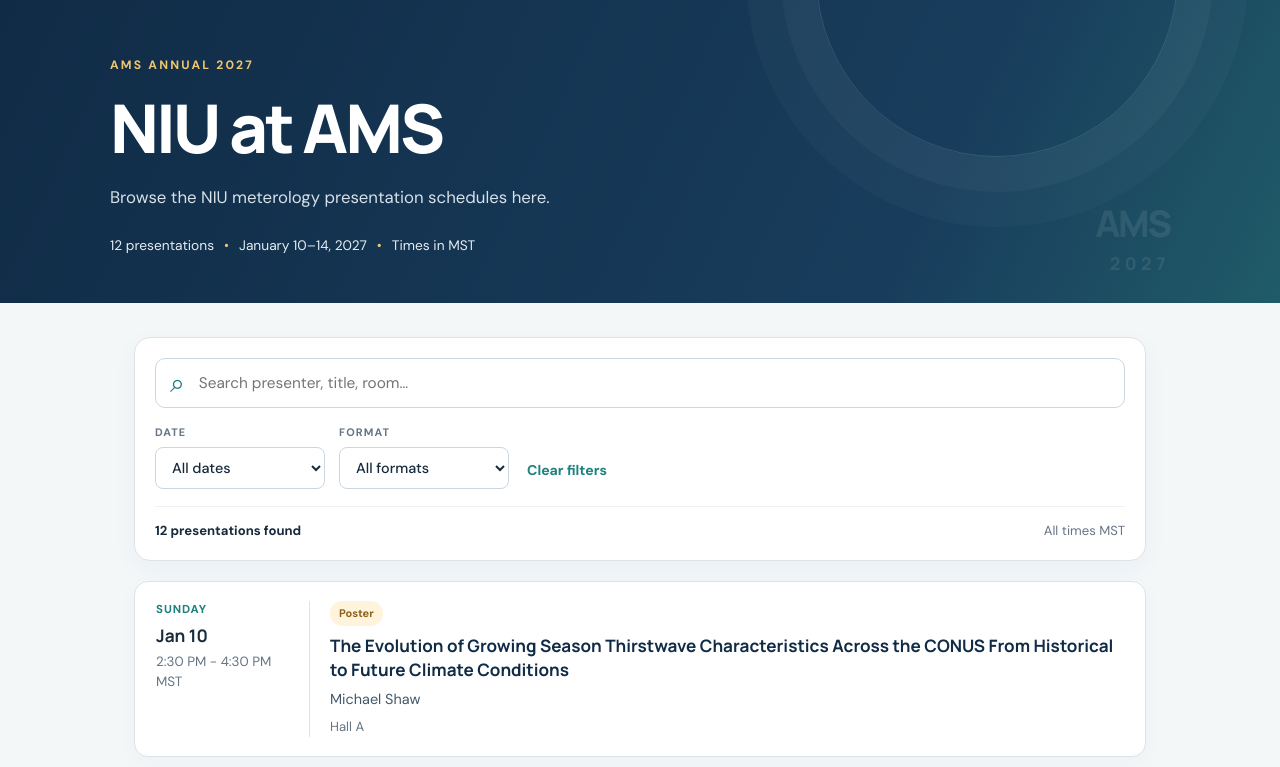
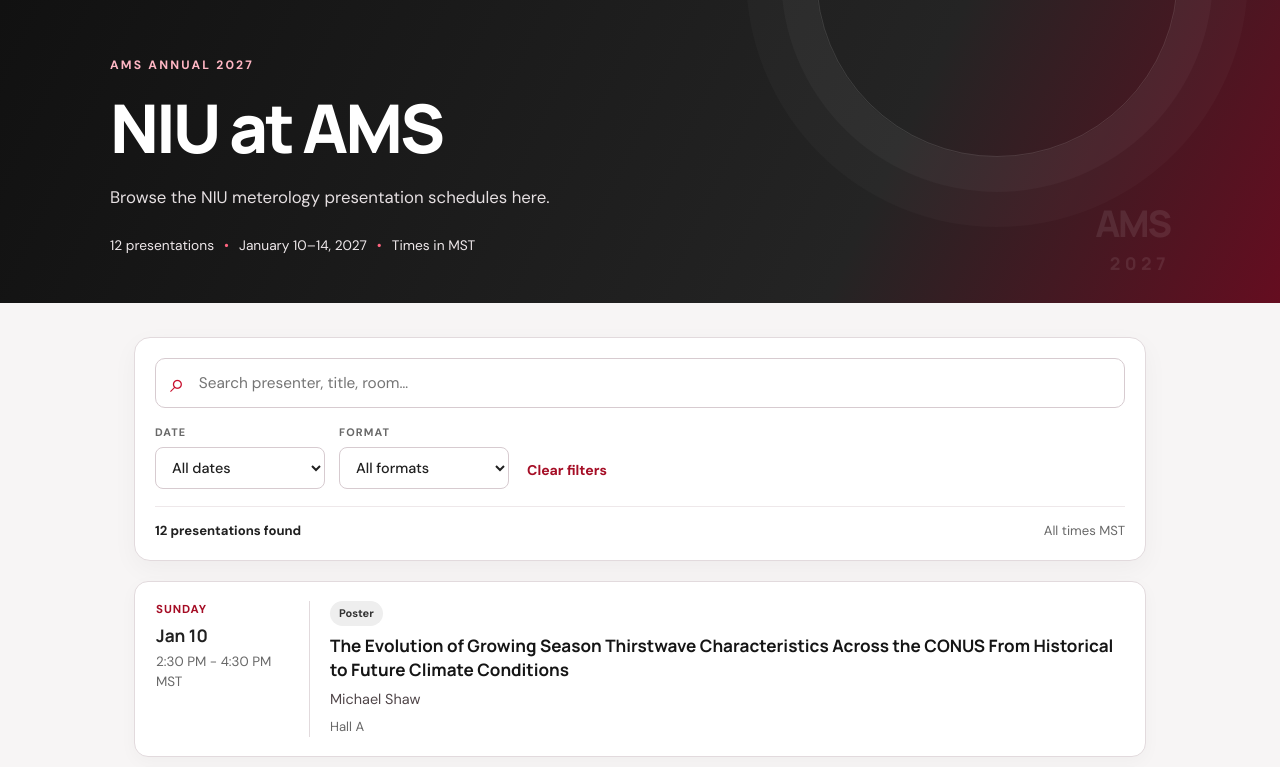
Before and after one commit to ab-collier/niu-ams-2027, a plain HTML site: page index.html in a window 1280 px wide. Shown: the top 767 px of the page. Drawn offline with nearby package versions, Linux system fonts and the light colour scheme.

Commit message:
Add files via upload

```diff
--- a/styles.css
+++ b/styles.css
@@ -1,46 +1,56 @@
 * { box-sizing: border-box; }
-:root { --navy:#102b46; --navy2:#183d5c; --teal:#1d817e; --gold:#e5b85c; --ink:#172b3d; --muted:#657586; --line:#dce4e9; --paper:#f4f7f8; }
+:root {
+  --black:#151515;
+  --black2:#292929;
+  --red:#c8102e;
+  --red-dark:#a50d25;
+  --red-pale:#fbecef;
+  --ink:#202020;
+  --muted:#686868;
+  --line:#e2dadd;
+  --paper:#f7f5f5;
+}
 body { margin:0; background:var(--paper); color:var(--ink); font-family:"DM Sans",Arial,sans-serif; line-height:1.5; }
-.hero { background:linear-gradient(115deg,#102b46 0%,#183d5c 72%,#205b68 100%); color:white; padding:56px max(24px,calc((100vw - 1060px)/2)) 48px; position:relative; overflow:hidden; }
+.hero { background:linear-gradient(115deg,#111111 0%,#242424 68%,#650d20 100%); color:white; padding:56px max(24px,calc((100vw - 1060px)/2)) 48px; position:relative; overflow:hidden; }
 .hero:after { content:""; position:absolute; width:360px;height:360px;border:1px solid #ffffff20;border-radius:50%;right:8%;top:-205px;box-shadow:0 0 0 35px #ffffff08,0 0 0 70px #ffffff06; }
 .hero-inner { max-width:760px; position:relative; z-index:1; }
-.eyebrow { color:#f0c66d; font-size:.76rem; font-weight:700; letter-spacing:.18em; margin:0 0 18px; }
+.eyebrow { color:#ffb7c4; font-size:.76rem; font-weight:700; letter-spacing:.18em; margin:0 0 18px; }
 h1 { font:800 clamp(2.35rem,6vw,4.2rem)/1.06 "Manrope",sans-serif; letter-spacing:-.045em; margin:0; }
-h1 span { color:#e9c878; }
-.intro { color:#d6e1e9; max-width:570px; font-size:1.05rem; margin:22px 0 24px; }
-.hero-meta { display:flex; flex-wrap:wrap; gap:10px; color:#e4edf2; font-size:.86rem; }
-.dot { color:#e9c878; }
+h1 span { color:#ff647f; }
+.intro { color:#e5dfe1; max-width:570px; font-size:1.05rem; margin:22px 0 24px; }
+.hero-meta { display:flex; flex-wrap:wrap; gap:10px; color:#eee8ea; font-size:.86rem; }
+.dot { color:#ff647f; }
 .hero-mark { position:absolute; right:max(24px,calc((100vw - 1060px)/2)); bottom:30px; font:800 2.3rem/.9 "Manrope",sans-serif; color:#ffffff16; text-align:right; letter-spacing:-.06em; }
 .hero-mark small { font-size:1.1rem; letter-spacing:.25em; }
 .page { max-width:1060px; margin:0 auto; padding:34px 24px 24px; }
-.controls { background:white; border:1px solid var(--line); border-radius:16px; padding:20px; box-shadow:0 8px 26px #183d5c0a; }
-.search-wrap { display:flex; align-items:center; gap:12px; border:1px solid #cbd7df; border-radius:10px; padding:0 14px; height:50px; }
-.search-icon { color:var(--teal); font-size:1.65rem; line-height:1; }
+.controls { background:white; border:1px solid var(--line); border-radius:16px; padding:20px; box-shadow:0 8px 26px #260b120a; }
+.search-wrap { display:flex; align-items:center; gap:12px; border:1px solid #d7cbd0; border-radius:10px; padding:0 14px; height:50px; }
+.search-icon { color:var(--red); font-size:1.65rem; line-height:1; }
 .search-wrap input { border:0; outline:0; width:100%; height:100%; font:inherit; color:var(--ink); background:transparent; font-size:.96rem; }
 .filter-row { display:flex; align-items:end; flex-wrap:wrap; gap:14px; margin-top:16px; }
 .filter-label { display:grid; gap:6px; color:var(--muted); font-size:.68rem; font-weight:700; letter-spacing:.1em; }
-select { min-width:170px; border:1px solid #cbd7df; background:white; border-radius:8px; padding:10px 34px 10px 12px; color:var(--ink); font:500 .9rem "DM Sans",sans-serif; }
-.clear-btn { border:0; background:transparent; color:var(--teal); padding:10px 4px; font:700 .88rem "DM Sans",sans-serif; cursor:pointer; }
+select { min-width:170px; border:1px solid #d7cbd0; background:white; border-radius:8px; padding:10px 34px 10px 12px; color:var(--ink); font:500 .9rem "DM Sans",sans-serif; }
+.clear-btn { border:0; background:transparent; color:var(--red-dark); padding:10px 4px; font:700 .88rem "DM Sans",sans-serif; cursor:pointer; }
 .clear-btn:hover { text-decoration:underline; }
-.results-line { display:flex; justify-content:space-between; gap:12px; margin-top:17px; padding-top:14px; border-top:1px solid #edf1f3; }
+.results-line { display:flex; justify-content:space-between; gap:12px; margin-top:17px; padding-top:14px; border-top:1px solid #eee8ea; }
 .results-line p { margin:0; color:var(--muted); font-size:.82rem; }
 #resultCount { color:var(--ink); font-weight:700; }
 .presentation-list { display:grid; gap:13px; margin-top:20px; }
-.card { background:white; border:1px solid var(--line); border-radius:14px; padding:19px 21px; display:grid; grid-template-columns:154px minmax(0,1fr); gap:20px; box-shadow:0 5px 18px #183d5c08; }
+.card { background:white; border:1px solid var(--line); border-radius:14px; padding:19px 21px; display:grid; grid-template-columns:154px minmax(0,1fr); gap:20px; box-shadow:0 5px 18px #260b1208; }
 .when { border-right:1px solid var(--line); padding-right:17px; }
-.day { color:var(--teal); font-size:.72rem; font-weight:700; letter-spacing:.08em; text-transform:uppercase; }
+.day { color:var(--red-dark); font-size:.72rem; font-weight:700; letter-spacing:.08em; text-transform:uppercase; }
 .date { font:700 1.08rem "Manrope",sans-serif; margin-top:5px; }
 .time { color:var(--muted); font-size:.84rem; margin-top:5px; }
 .details { min-width:0; }
 .tags { display:flex; flex-wrap:wrap; gap:7px; margin-bottom:8px; }
-.tag { display:inline-flex; align-items:center; border-radius:100px; padding:4px 9px; background:#e8f3f2; color:#176d6b; font-size:.69rem; font-weight:700; }
-.tag.poster { background:#fff3dc; color:#8b621b; }
-.title { font:700 1.07rem/1.4 "Manrope",sans-serif; margin:0 0 7px; color:var(--navy); }
-.presenter { margin:0; color:#42586a; font-size:.9rem; }
+.tag { display:inline-flex; align-items:center; border-radius:100px; padding:4px 9px; background:var(--red-pale); color:#94132b; font-size:.69rem; font-weight:700; }
+.tag.poster { background:#eeeeee; color:#333333; }
+.title { font:700 1.07rem/1.4 "Manrope",sans-serif; margin:0 0 7px; color:var(--black); }
+.presenter { margin:0; color:#4f4548; font-size:.9rem; }
 .location { color:var(--muted); font-size:.82rem; margin:7px 0 0; }
 .loading,.empty-state { text-align:center; color:var(--muted); padding:34px 12px; }
-.empty-state { background:white; border:1px dashed #bdcbd4; border-radius:12px; }
-footer { display:flex; justify-content:space-between; flex-wrap:wrap; gap:8px; color:#7a8995; font-size:.75rem; padding:26px 2px 10px; }
+.empty-state { background:white; border:1px dashed #cdbfc4; border-radius:12px; }
+footer { display:flex; justify-content:space-between; flex-wrap:wrap; gap:8px; color:#777174; font-size:.75rem; padding:26px 2px 10px; }
 .sr-only { position:absolute; width:1px; height:1px; padding:0; margin:-1px; overflow:hidden; clip:rect(0,0,0,0); white-space:nowrap; border:0; }
 @media(max-width:620px) {
  .hero { padding:42px 22px 36px; }
```
